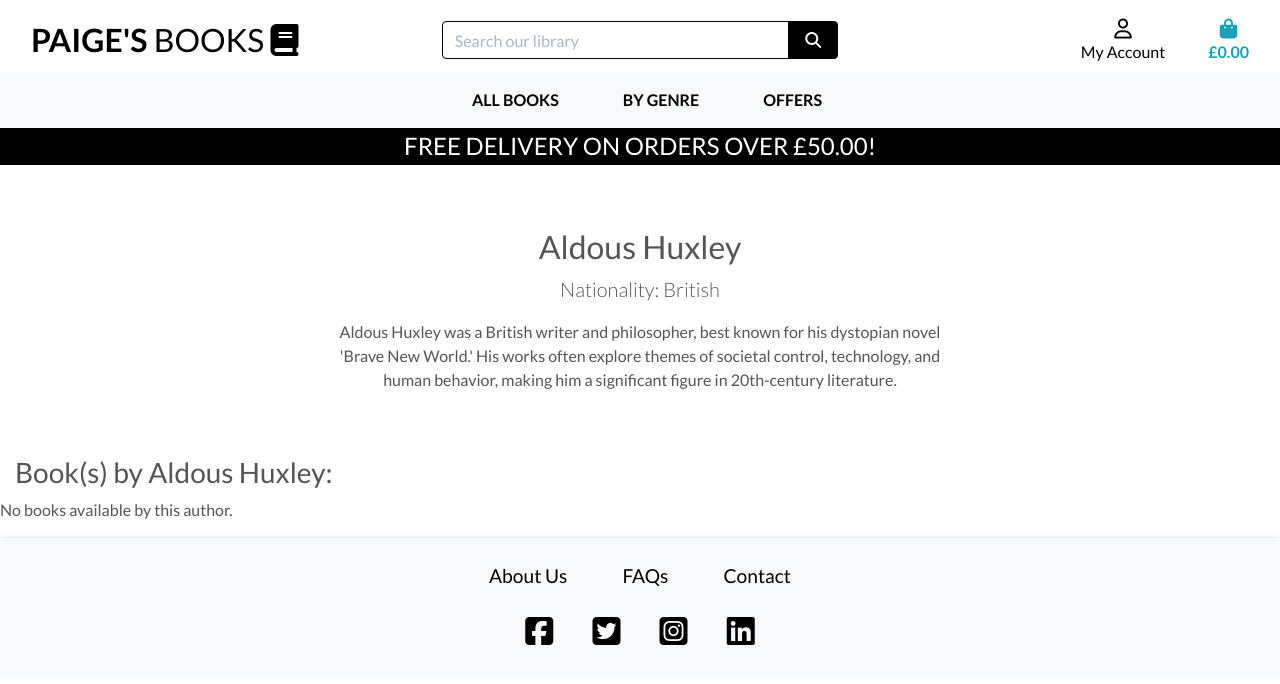
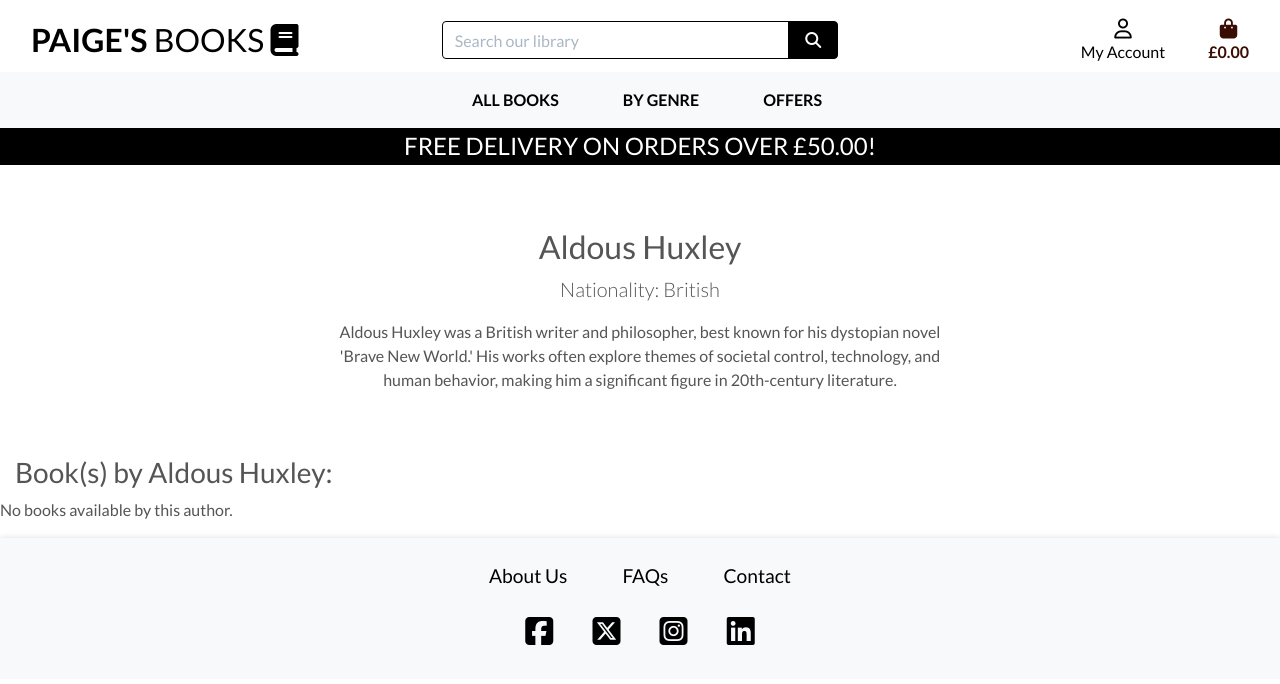
Before and after one commit to paddyw11/paiges-books, a Django app: page /authors/52/ in a window 1280 px wide. Shown: the top 684 px of the page. Run offline with Django 3.2, Linux system fonts and the light colour scheme; data comes from the database, SQL or seed files in the repository; data that the repository does not hold is empty; parts of the project's set-up code (start-up, migrations or seed data) failed here and were passed over; some libraries are stand-ins or nearby versions.

Commit message:
fix: polishing images and accessibility

```diff
--- a/static/css/base.css
+++ b/static/css/base.css
@@ -28,6 +28,10 @@ img {
     max-height: 50%;
 }
 
+
+.basket-price {
+    color:#3A0D02
+}
 /* from Bulma */
 .icon {
     align-items: center;
@@ -199,6 +203,7 @@ body {
     border-right:3px solid #3A0D02;
     border-top:1px solid #3A0D02;
     border-bottom:3px solid #3A0D02;
+    border-left:5px double #3A0D02;
 	left:0;
 	top:0;
 	height: 100%;
@@ -212,9 +217,11 @@ body {
     z-index: 1;
 }
 
+
 .cover:hover {
 	width:210px;
     transform: rotateY(-15deg);
+    transform-origin: 0;
     box-shadow: 0 4px 8px rgba(0,0,0,0.1);
     transition: transform 0.3s ease, box-shadow 0.3s ease;
     z-index: 10;
--- a/templates/base.html
+++ b/templates/base.html
@@ -27,7 +27,6 @@
         <script src="https://code.jquery.com/jquery-3.4.1.min.js" integrity="sha256-CSXorXvZcTkaix6Yvo6HppcZGetbYMGWSFlBw8HfCJo=" crossorigin="anonymous"></script>
         <script src="https://cdn.jsdelivr.net/npm/bootstrap@4.6.2/dist/js/bootstrap.bundle.min.js" integrity="sha384-Fy6S3B9q64WdZWQUiU+q4/2Lc9npb8tCaSX9FK7E8HnRr0Jz8D6OP9dO5Vg3Q9ct" crossorigin="anonymous"></script>
         <script src="https://kit.fontawesome.com/b45e489d19.js" crossorigin="anonymous"></script>
-        <!-- Stripe -->
         <script src="https://js.stripe.com/v3/"></script>
 
     {% endblock %}
@@ -52,7 +51,7 @@
               <div class="input-group w-100">
                   <input class="form-control border border-black rounded-10" type="text" name="q" placeholder="Search our library">
                   <div class="input-group-append">
-                      <button class="form-control btn btn-black border border-black rounded-10" type="submit">
+                      <button class="form-control btn btn-black border border-black rounded-10" type="submit" aria-label="Search button">
                           <span class="icon">
                               <i class="fas fa-search"></i>
                           </span>
@@ -90,8 +89,8 @@
               </div>
             </li>
             <li class="list-inline-item">
-              <a class="{% if grand_total %}text-info font-weight-bold{% else %}text-black{% endif %} nav-link" href="{% url 'view_basket' %}">
-                <div class="text-center">
+              <a class="{% if grand_total %}font-weight-bold{% else %}text-black{% endif %} nav-link" href="{% url 'view_basket' %}">
+                <div class="text-center basket-price">
                     <div><i class="fas fa-shopping-bag fa-lg"></i></div>
                     <p class="my-0">
                       {% if grand_total %}
@@ -162,10 +161,10 @@
         <div class="row text-center">
           <div class="col">
             <div class="social-icons">
-              <a href="https://facebook.com" target="_blank"><i class="fab fa-facebook-square social-icon mx-2"></i></a>
-              <a href="https://twitter.com" target="_blank"><i class="fab fa-twitter-square social-icon mx-2"></i></a>
-              <a href="https://instagram.com" target="_blank"><i class="fab fa-instagram-square social-icon mx-2"></i></a>
-              <a href="https://linkedin.com" target="_blank"><i class="fab fa-linkedin social-icon mx-2"></i></a>
+              <a href="https://facebook.com" target="_blank" aria-label="Find us on Facebook."><i class="fab fa-facebook-square social-icon mx-2"></i></a>
+              <a href="https://x.com" target="_blank" aria-label="Find us on X."><i class="fab fa-square-x-twitter social-icon mx-2"></i></a>
+              <a href="https://instagram.com" target="_blank" aria-label="Find us on Instagram."><i class="fab fa-instagram-square social-icon mx-2"></i></a>
+              <a href="https://linkedin.com" target="_blank" aria-label="Find us on LinkedIn"><i class="fab fa-linkedin social-icon mx-2"></i></a>
             </div>
           </div>
         </div>
@@ -182,7 +181,7 @@
 
         $('.toast').toast('show');
       });
-    // Auto-dismiss toasts after 5 seconds
+
       $('.toast').each(function() {
         var $this = $(this);
         setTimeout(function() {
```
Also changed, not shown: home/templates/home/index.html (+4 -4 lines).
